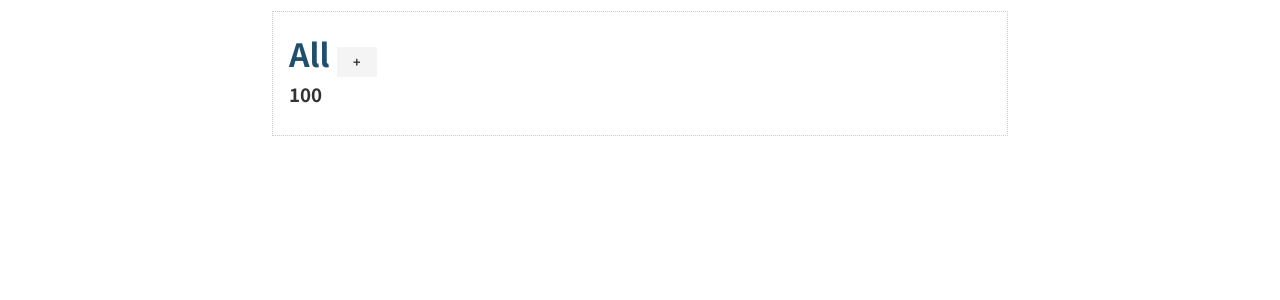
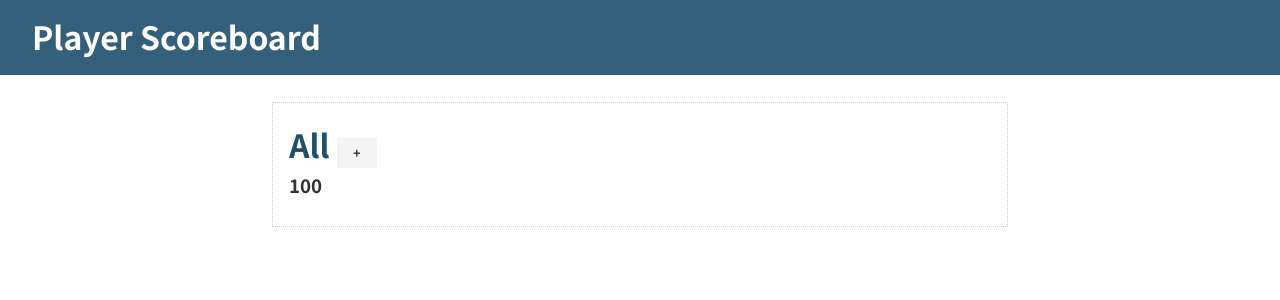
Before and after one commit to Belchenkov/svelte_scoreboard, a Svelte app: page / in a window 1280 px wide. Shown: the top 300 px of the page. Built offline with nearby package versions, Linux system fonts and the light colour scheme.

Commit message:
Added Navbar

```diff
--- a/src/App.svelte
+++ b/src/App.svelte
@@ -1,4 +1,6 @@
 <script>
+	import Navbar from './Navbar.svelte';
+
 	let name = 'All';
 	let points = 100;
 	let showControls = false;
@@ -8,11 +10,14 @@
 	const toggleControls = () => showControls = !showControls;
 </script>
 
+<Navbar />
 <div class="container">
 	<div class="card">
 		<h1>
 			{name}
-			<button class="btn btn-sm" on:click={toggleControls}>+</button>
+			<button class="btn btn-sm" on:click={toggleControls}>
+				{#if showControls}-{:else}+{/if}
+			</button>
 		</h1>
 		<h3>{points}</h3>
 		{#if showControls  }
--- /dev/null
+++ b/src/Navbar.svelte
@@ -0,0 +1,3 @@
+<div class="navbar bg-primary">
+    <h1>Player Scoreboard</h1>
+</div>
```
